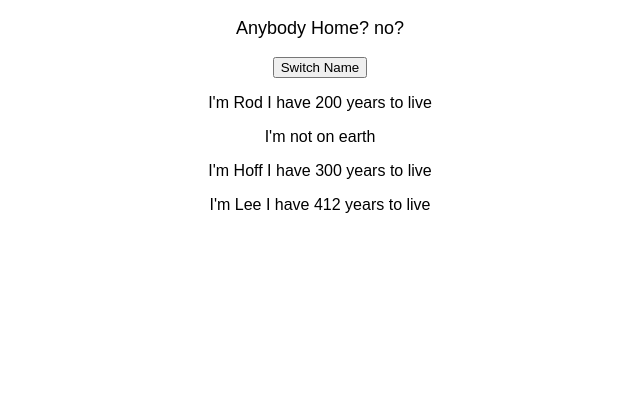
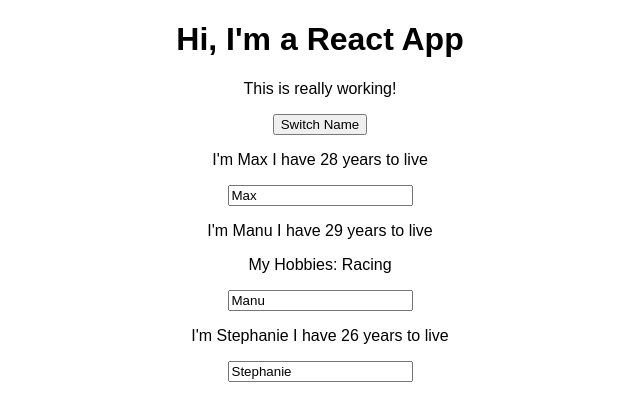
Before and after one commit to Leo-Liao1994/React-practice-, a React (Create React App) app in the folder mini-project/: page / in a window 1280 px wide. Shown: the top 420 px of the page, without its empty margins (320-960 px from the left). Built offline with nearby package versions, Linux system fonts and the light colour scheme.

Commit message:
adding input

```diff
--- a/mini-project/src/App.js
+++ b/mini-project/src/App.js
@@ -1,43 +1,63 @@
-import React, { useState } from 'react';
+import React, { Component } from 'react';
 import './App.css';
-import Person from './Person/Person'
+import Person from './Person/Person';
 
-const app = (props) => {
+class App extends Component {
+  state = {
+    persons: [
+      { name: 'Max', age: 28 },
+      { name: 'Manu', age: 29 },
+      { name: 'Stephanie', age: 26 }
+    ],
+    otherState: 'some other value'
+  }
 
-  const [personsState, setPersonState ] =  useState({ // [0] is the state  [1] is the function that motify state
-    persons: [
-    {name: 'Rod', age: 200},
-    {name: 'Hoff', age: 300},
-    {name: 'Lee', age: 412}
-    ]
-  })
-
-
-  const switchNameHandle = () => {
-    console.log('button clicked')
-    setPersonState({
-      persons :[
-        {name: 'Rodddd', age: 2000},
-        {name: 'Hoff', age: 300},
-        {name: 'Lee', age: 412}
+  switchNameHandler = (newName) => {
+    // console.log('Was clicked!');
+    // DON'T DO THIS: this.state.persons[0].name = 'Maximilian';
+    this.setState( {
+      persons: [
+        { name: newName, age: 28 },
+        { name: 'Manu', age: 29 },
+        { name: 'Stephanie', age: 27 }
       ]
-    })
+    } )
   }
 
 
-    return (
-      <div className="App">
-        <p className="App-intro">
-        Anybody Home? no?
-        </p>
-        <button onClick = {switchNameHandle}>Switch Name</button>
-        <Person name= {personsState.persons[0].name} age = {personsState.persons[0].age}> I'm not on earth </Person>
-        <Person name= {personsState.persons[1].name} age = {personsState.persons[1].age}>  </Person>
-        <Person name= {personsState.persons[2].name} age = {personsState.persons[2].age}>  </Person>
-
-      </div>
-    );
+  nameChangedHandler = (event) => {
+    this.setState( {
+      persons: [
+        { name: 'Max', age: 28 },
+        { name: event.target.value, age: 29 },
+        { name: 'Stephanie', age: 26 }
+      ]
+    } )
   }
 
 
-export default app;
+
+  render () {
+    return (
+      <div className="App">
+        <h1>Hi, I'm a React App</h1>
+        <p>This is really working!</p>
+        <button onClick={() => this.switchNameHandler('Maximilian!!')}>Switch Name</button>
+        <Person
+          name={this.state.persons[0].name}
+          age={this.state.persons[0].age} />
+        <Person
+          name={this.state.persons[1].name}
+          age={this.state.persons[1].age}
+          click={this.switchNameHandler.bind(this, 'Max!')}
+          changed={this.nameChangedHandler} >My Hobbies: Racing</Person>
+        <Person
+          name={this.state.persons[2].name}
+          age={this.state.persons[2].age} />
+      </div>
+    );
+    // return React.createElement('div', {className: 'App'}, React.createElement('h1', null, 'Does this work now?'));
+  }
+}
+
+export default App;
--- a/mini-project/src/Person/Person.js
+++ b/mini-project/src/Person/Person.js
@@ -3,8 +3,9 @@
 const person = (props) => {
 return  (
 <div>
-<p> I'm {props.name} I have {props.age} years to live</p>
+<p onClick ={props.click}> I'm {props.name} I have {props.age} years to live</p>
 <p>{props.children}</p>
+<input type = "text" onChange = {props.changed} value = {props.name} />
 </div>
 )
 }
```
